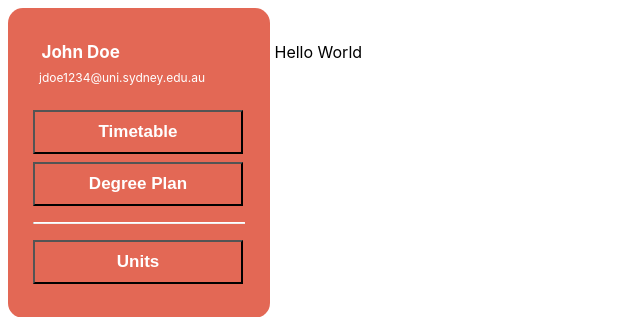
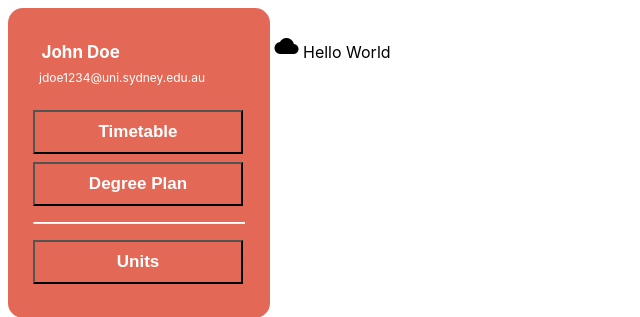
Before and after one commit to USYDUniTrack/unitrack, a Django app: page / in a window 1280 px wide. Shown: the top 317 px of the page, without its empty margins (0-640 px from the left). Run offline with Django 4.2, Linux system fonts and the light colour scheme; some libraries are stand-ins or nearby versions.

Commit message:
Change html templates to support google icons
- Import entire google font stylesheet instead of just one icon
- Change error with one of the link tags not being closed

```diff
--- a/templates/base.html
+++ b/templates/base.html
@@ -4,8 +4,9 @@
     <title>UniTrack</title>
     <script src="https://unpkg.com/htmx.org@1.1.0"></script>
     <script src="https://unpkg.com/htmx.org/dist/ext/response-targets.js"></script>
-    <link rel="stylesheet" href="static/css/global.css"
-    <link rel="stylesheet" href="https://fonts.googleapis.com/css2?family=Material+Symbols+Outlined:opsz,wght,FILL,GRAD@24,400,0,0" />
+    <link rel="stylesheet" href="static/css/global.css" />
+    <!-- <link rel="stylesheet" href="https://fonts.googleapis.com/css2?family=Material+Symbols+Outlined:opsz,wght,FILL,GRAD@24,400,0,0" /> -->
+     <link rel="stylesheet" href="https://fonts.googleapis.com/icon?family=Material+Icons">
 </head>
 <body hx-headers='{"X-CSRFToken": "{{ csrf_token }}"}' hx-ext="response-targets">
     {% block main %}{% endblock %}
--- a/templates/index.html
+++ b/templates/index.html
@@ -3,6 +3,7 @@
 {% block main %}
 <div>
     {% include 'components/navbar.html' %}
+    <i class="material-icons md-18">cloud</i>
     Hello World
 
 </div>
```
